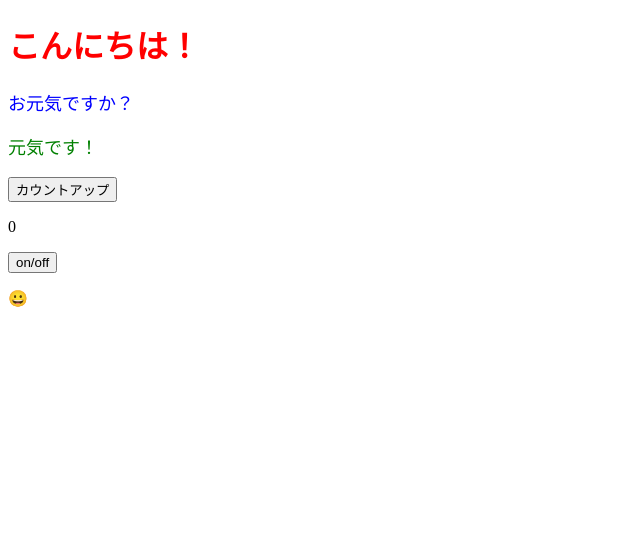
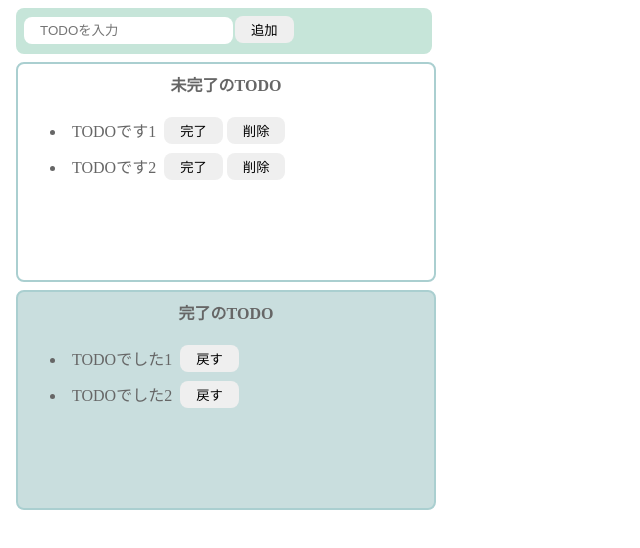
Before and after one commit to hmakino8/React_practice, a React (Create React App) app in the folder react-apps/react-udemy-todo-app/: page / in a window 1280 px wide. Shown: the top 548 px of the page, without its empty margins (0-640 px from the left). Built offline with nearby package versions, Linux system fonts and the light colour scheme.

Commit message:
✨ デザイン部分完成

```diff
--- a/react-apps/react-udemy-todo-app/src/App.jsx
+++ /dev/null
@@ -1,35 +0,0 @@
-import { useEffect, useState } from "react";
-import { ColorfulMessage } from "./components/ColorfulMessage";
-
-export const App = () => {
-  const [num, setNum] = useState(0);
-  const [isShowFace, setIsShowFace] = useState(true);
-  const onClickCountUp = () => {
-    setNum((num) => num + 1);
-  };
-  const toggleFace = () => {
-    setIsShowFace(!isShowFace);
-  };
-
-  useEffect(() => {
-    if (num > 0) {
-      if (num % 3 === 0) {
-        isShowFace || setIsShowFace(true);
-      } else {
-        isShowFace && setIsShowFace(false);
-      }
-    }
-  }, [num]);
-
-  return (
-    <>
-      <h1 style={{ color: "red" }}>こんにちは！</h1>
-      <ColorfulMessage color="blue">お元気ですか？</ColorfulMessage>
-      <ColorfulMessage color="green">元気です！</ColorfulMessage>
-      <button onClick={onClickCountUp}>カウントアップ</button>
-      <p>{num}</p>
-      <button onClick={toggleFace}>on/off</button>
-      {isShowFace && <p>😀</p>}
-    </>
-  );
-};
--- /dev/null
+++ b/react-apps/react-udemy-todo-app/src/Todo.jsx
@@ -0,0 +1,49 @@
+import { useState } from "react";
+import "./style.css";
+
+export const Todo = () => {
+  const [incompleteTodos, setIncompleteTodos] = useState([
+    "TODOです1",
+    "TODOです2",
+  ]);
+  const [completeTodos, setCompleteTodos] = useState([
+    "TODOでした1",
+    "TODOでした2",
+  ]);
+
+  return (
+    <>
+      <div className="input-area">
+        <input placeholder="TODOを入力"></input>
+        <button>追加</button>
+      </div>
+      <div className="incomplete-area">
+        <p className="title">未完了のTODO</p>
+        <ul>
+          {incompleteTodos.map((todo) => (
+            <li key={todo}>
+              <div className="list-row">
+                <p className="todo-item">{todo}</p>
+                <button>完了</button>
+                <button>削除</button>
+              </div>
+            </li>
+          ))}
+        </ul>
+      </div>
+      <div className="complete-area">
+        <p className="title">完了のTODO</p>
+        <ul>
+          {completeTodos.map((todo) => (
+            <li key={todo}>
+              <div className="list-row">
+                <p className="todo-item">{todo}</p>
+                <button>戻す</button>
+              </div>
+            </li>
+          ))}
+        </ul>
+      </div>
+    </>
+  );
+};
--- a/react-apps/react-udemy-todo-app/src/components/ColorfulMessage.jsx
+++ /dev/null
@@ -1,9 +0,0 @@
-export const ColorfulMessage = ({ color, children }) => {
-  //const { color, children } = props;
-  const contentStyle = {
-    color,
-    fontSize: "18px",
-  };
-
-  return <p style={contentStyle}>{children}</p>;
-};
--- a/react-apps/react-udemy-todo-app/src/index.js
+++ b/react-apps/react-udemy-todo-app/src/index.jsx
@@ -1,12 +1,12 @@
 import { StrictMode } from "react"; // 厳密なルールで記述する
 import { createRoot } from "react-dom/client";
-import { App } from "./App";
+import { Todo } from "./Todo";
 
 const rootElement = document.getElementById("root");
 const root = createRoot(rootElement);
 
 root.render(
   <StrictMode>
-    <App />
+    <Todo />
   </StrictMode>
 );
--- /dev/null
+++ b/react-apps/react-udemy-todo-app/src/style.css
@@ -0,0 +1,66 @@
+body {
+  font-family: san-serif;
+  color: #666;
+}
+
+input {
+  border-radius: 8px;
+  border: none;
+  padding: 6px 16px;
+}
+
+button {
+  border-radius: 8px;
+  border: none;
+  padding: 4px 16px;
+  margin: 0px 2px;
+}
+
+button:hover {
+  background-color: #79a8a9;
+  color: #fff;
+  cursor: pointer;
+}
+
+.input-area {
+  background-color: #c6e5d9;
+  width: 400px;
+  height: 30px;
+  padding: 8px;
+  margin: 8px;
+  border-radius: 8px;
+}
+
+.incomplete-area {
+  border: 2px solid #aacfd0;
+  width: 400px;
+  min-height: 200px; /*動的に高さを確保*/
+  padding: 8px;
+  margin: 8px;
+  border-radius: 8px;
+}
+
+.complete-area {
+  border: 2px solid #aacfd0;
+  width: 400px;
+  min-height: 200px;
+  padding: 8px;
+  margin: 8px;
+  border-radius: 8px;
+  background-color: #c9dede;
+}
+
+.title {
+  text-align: center;
+  margin-top: 0;
+  font-weight: bold;
+}
+
+.list-row {
+  display: flex;
+  align-items: center;
+}
+
+.todo-item {
+  margin: 6px;
+}
```
Also changed, not shown: 1 other file (tests, documents, lock files or other folders).
